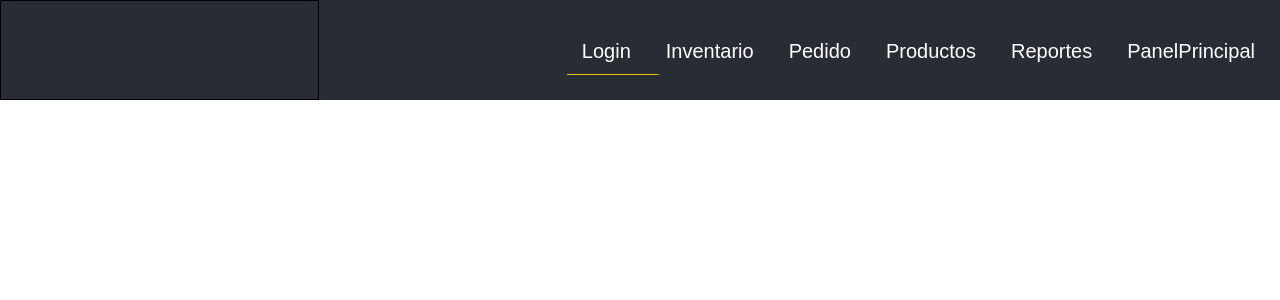
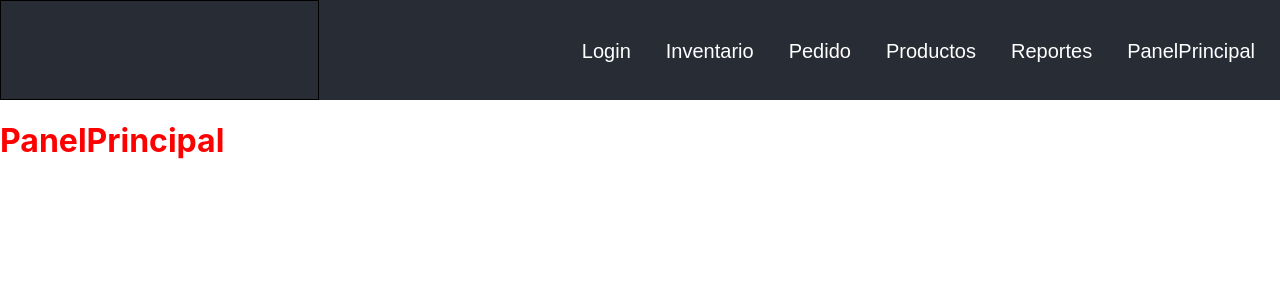
Before and after one commit to marco4512/PTCDigitalManager, a React (Create React App) app in the folder ptc_web/: page /principal in a window 1280 px wide. Shown: the top 300 px of the page. Built offline with nearby package versions, Linux system fonts and the light colour scheme.

Commit message:
Navgenado entre las paginas

```diff
--- a/ptc_web/src/App.js
+++ b/ptc_web/src/App.js
@@ -7,6 +7,8 @@ import Inventario from './components/Inventario';
 import Pedidos from './components/Pedidos';
 import Productos from './components/Productos';
 import Nav from './components/Nav';
+import Reportes from './components/Resportes';
+import PanelPrincipal from './components/PanelPrincipal';
 function App() {
   return (
     <>
@@ -18,6 +20,8 @@ function App() {
         <Route path='/stock' element={<Inventario />} />
         <Route path='/pedido' element={<Pedidos />} />
         <Route path='/productos' element={<Productos />} />
+        <Route path='/reportes' element={<Reportes />} />
+        <Route path='/principal' element={<PanelPrincipal />} />
       </Routes>
     </>
   );
--- a/ptc_web/src/components/Nav.jsx
+++ b/ptc_web/src/components/Nav.jsx
@@ -5,19 +5,37 @@ function Nav() {
     const login = () => {
         navigate('/login')
     }
+    const inventario = () => {
+        navigate('/stock')
+    }
+    const Pedido = () => {
+        navigate('/pedido')
+    }
+    const Productos = () => {
+        navigate('/productos')
+    }
+    const Reportes = () => {
+        navigate('/reportes')
+    }
+    const PanelPrincipal = () => {
+        navigate('/principal')
+    }
+    const Home = () => {
+        navigate('/')
+    }
     return (
         <>
             <div className="navBar">
-                <div className="LogoEmpresa"></div>
+                <div onClick={Home} className="LogoEmpresa"></div>
                 <div className="Separador">
                 </div>
                 <div className="PartesPagina">
-                    <button onClick={login} className="buttonOpcion">Login<div className="debajo"></div></button>
-                    <button className="buttonOpcion">Inventario</button>
-                    <button className="buttonOpcion">Pedido</button>
-                    <button className="buttonOpcion">Productos</button>
-                    <button className="buttonOpcion">Reportes</button>
-                    <button className="buttonOpcion">PanelPrincipal</button>
+                    <button onClick={login} className="buttonOpcion">Login</button>
+                    <button onClick={inventario} className="buttonOpcion">Inventario</button>
+                    <button onClick={Pedido} className="buttonOpcion">Pedido</button>
+                    <button onClick={Productos} className="buttonOpcion">Productos</button>
+                    <button onClick={Reportes} className="buttonOpcion">Reportes</button>
+                    <button onClick={PanelPrincipal} className="buttonOpcion">PanelPrincipal</button>
                 </div>
             </div>
         </>
--- /dev/null
+++ b/ptc_web/src/components/PanelPrincipal.jsx
@@ -0,0 +1,9 @@
+import React from "react";
+function PanelPrincipal() {
+    return (
+        <>
+            <h1 className="home">PanelPrincipal</h1>
+        </>
+    );
+}
+export default PanelPrincipal;
```
